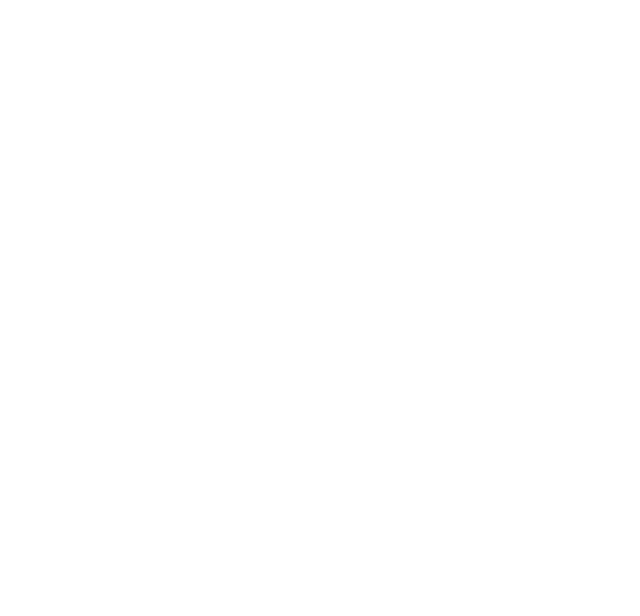
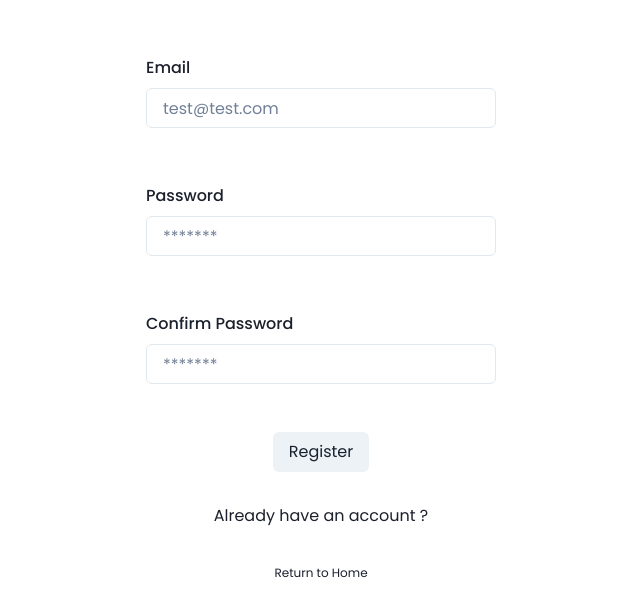
Before and after one commit to PoC-Community/software-pool-rush-turbo-task-manager, a React (Create React App) app in the folder frontend/: page /register in a window 1280 px wide. Shown: the part 104-720 px from the top of the page, without its empty margins (319-959 px from the left). Built offline with nearby package versions, Linux system fonts and the light colour scheme.

Commit message:
feat(frontend): Login / Register form ready

```diff
--- a/frontend/src/pages/Login.tsx
+++ b/frontend/src/pages/Login.tsx
@@ -1,8 +1,44 @@
-import {FC} from "react";
+import {FC, useState} from "react";
+import {Box, Button, Center, FormControl, FormLabel, Input, Text, VStack} from "@chakra-ui/react";
+import {Link} from "react-router-dom";
 
 const Login: FC = () => {
+    const [email, setEmail] = useState<string>();
+    const [password, setPassword] = useState<string>();
+
+    const logInformations = () => {
+        console.log("email : " + email)
+        console.log("password : " + password)
+    }
+
     return (
-        <div>Login</div>
+        <Box w="100%">
+            <Center mt="160px">
+                <VStack spacing="32px">
+                    <FormControl>
+                        <FormLabel>Email</FormLabel>
+                        <Input type="email" placeholder="test@test.com" onChange={(e) => setEmail(e.target.value)}
+                               value={email}/>
+                    </FormControl>
+                    <FormControl mt={6}>
+                        <FormLabel>Password</FormLabel>
+                        <Input type="password" placeholder="*******" onChange={(e) => setPassword(e.target.value)}
+                               value={password}/>
+                    </FormControl>
+                    <Link to="/dashboard">
+                        <Button width="full" mt={4} type="submit" onClick={logInformations}>
+                            <button id="loginPage-login-button">Sign In</button>
+                        </Button>
+                    </Link>
+                    <Link to="/register">
+                        <button id="loginPage-register-button">Don't have an account ?</button>
+                    </Link>
+                    <Link to="/">
+                        <button id="loginPage-home-button"><Text fontSize="xs">Return to Home</Text></button>
+                    </Link>
+                </VStack>
+            </Center>
+        </Box>
     )
 };
 
--- a/frontend/src/pages/Register.tsx
+++ b/frontend/src/pages/Register.tsx
@@ -1,8 +1,51 @@
-import {FC} from "react";
+import {FC, useState} from "react";
+import {Box, Button, Center, FormControl, FormLabel, Input, Text, VStack} from "@chakra-ui/react";
+import {Link} from "react-router-dom";
 
 const Register: FC = () => {
+    const [email, setEmail] = useState<string>();
+    const [password, setPassword] = useState<string>();
+    const [passwordConfirmation, setPasswordConfirmation] = useState<string>();
+
+    const logInformations = () => {
+        console.log("email : " + email)
+        console.log("password : " + password)
+        console.log("passwordConfirmation : " + passwordConfirmation)
+    }
+
     return (
-        <div></div>
+        <Box w="100%">
+            <Center mt="160px">
+                <VStack spacing="32px">
+                    <FormControl>
+                        <FormLabel>Email</FormLabel>
+                        <Input type="email" placeholder="test@test.com" onChange={(e) => setEmail(e.target.value)}
+                               value={email}/>
+                    </FormControl>
+                    <FormControl mt={6}>
+                        <FormLabel>Password</FormLabel>
+                        <Input type="password" placeholder="*******" onChange={(e) => setPassword(e.target.value)}
+                               value={password}/>
+                    </FormControl>
+                    <FormControl mt={6}>
+                        <FormLabel>Confirm Password</FormLabel>
+                        <Input type="password" placeholder="*******"
+                               onChange={(e) => setPasswordConfirmation(e.target.value)} value={passwordConfirmation}/>
+                    </FormControl>
+                    <Link to="/dashboard">
+                        <Button width="full" mt={4} type="submit" onClick={logInformations}>
+                            <button id="registerPage-register-button">Register</button>
+                        </Button>
+                    </Link>
+                    <Link to="/login">
+                        <button id="registerPage-login-button">Already have an account ?</button>
+                    </Link>
+                    <Link to="/">
+                        <button id="registerPage-home-button"><Text fontSize="xs">Return to Home</Text></button>
+                    </Link>
+                </VStack>
+            </Center>
+        </Box>
     );
 }
 
```
